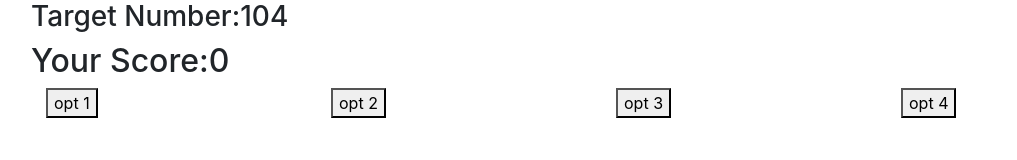
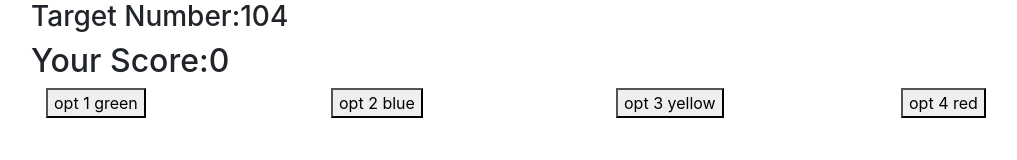
Before and after one commit to ballardcz/starWars, a plain HTML site: page index.html in a window 1280 px wide. Both pictures are taken after a click on the button "Start". Shown: the whole page, without its empty margins (39-1056 px from the left). Drawn offline with nearby package versions, Linux system fonts and the light colour scheme.

```diff
--- a/index.html
+++ b/index.html
@@ -47,19 +47,19 @@
 
         <!-- add pictures inside the buttons to these elements  -->
         <div class="Opt1 col-md-3">
-          <button class=" green">opt 1</button>
+          <button class=" green">opt 1 green</button>
         </div>
         <br>
         <div class="Opt2 col-md-3">
-          <button class=" blue"> opt 2</button>
+          <button class=" blue"> opt 2 blue</button>
         </div>
         <br>
         <div class="Opt3 col-md-3">
-          <button class=" yellow">opt 3</button>
+          <button class=" yellow">opt 3 yellow</button>
         </div>
         <br>
         <div class="Opt4 col-md-3">
-          <button class=" red"> opt 4</button>
+          <button class=" red"> opt 4 red</button>
         </div>
         <br>
       </div>
```
